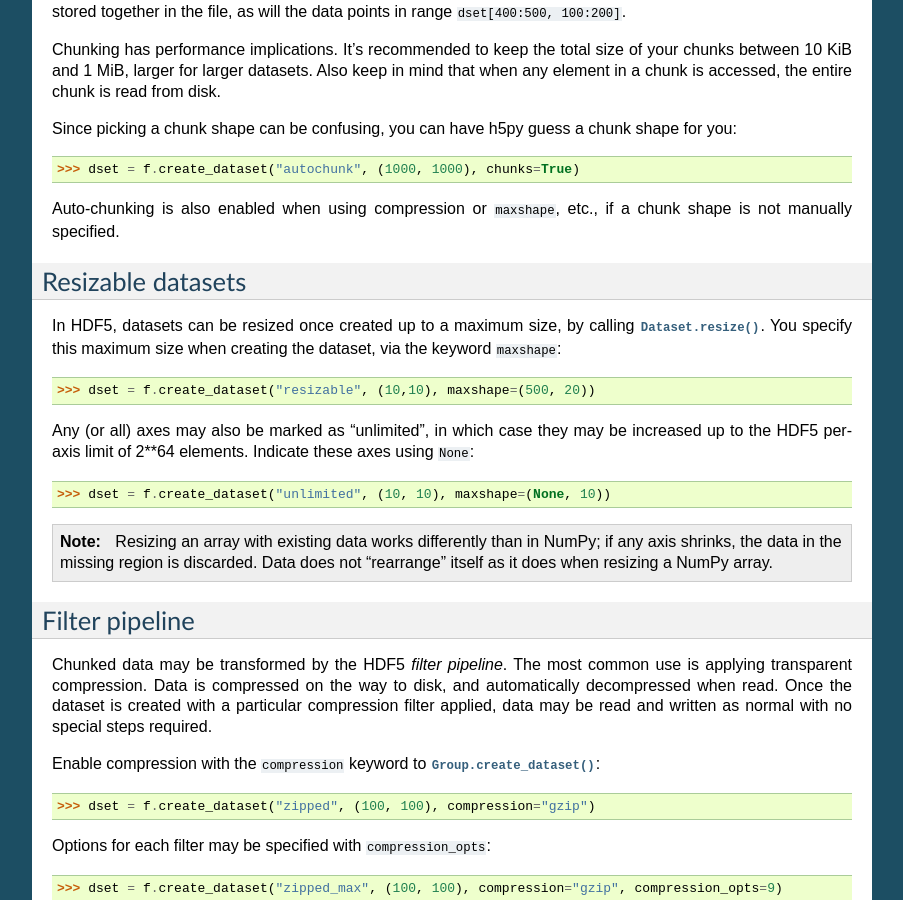
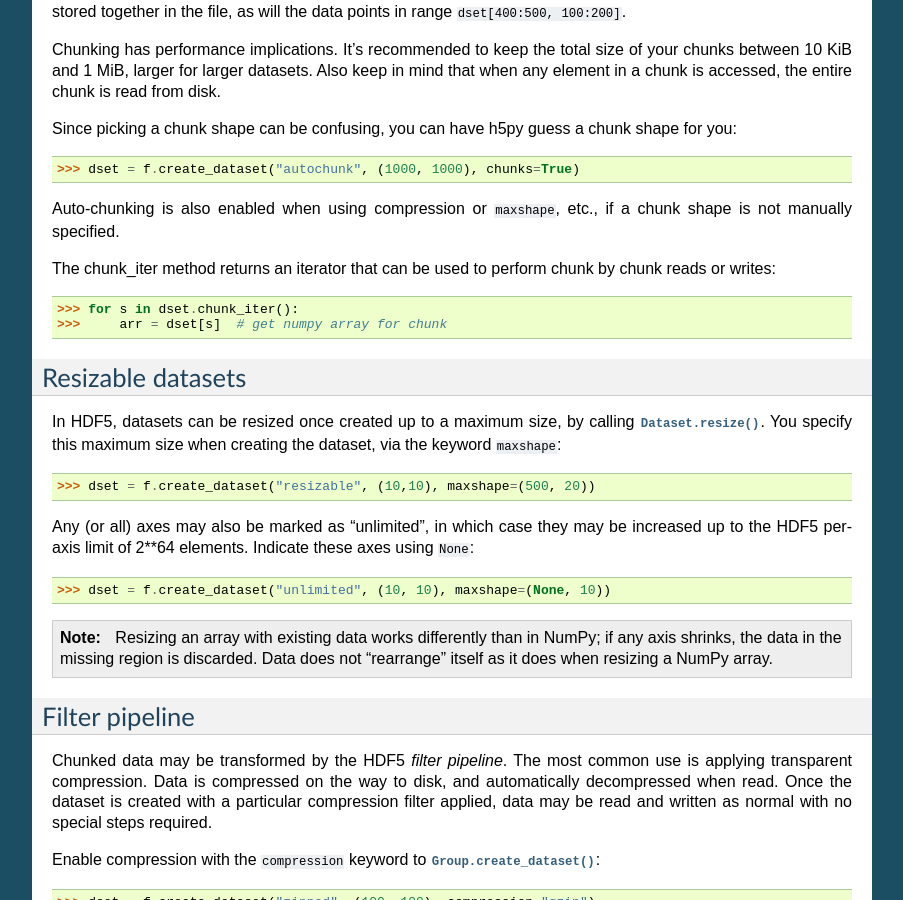
Before and after one commit to h5py/h5py, a Sphinx documentation site: the page built from docs/high/dataset.rst, in a window 1280 px wide and 900 px high, scrolled down 2661 px. Shown: the whole window, without its empty margins (198-1101 px from the left). Built offline with Sphinx 7.4.7, drawn with Linux system fonts in a browser that asks for light colours; pages that are not in the unit, such as notebooks, are missing from menus.

Commit message:
added chunk_iter to dataset hl docs

```diff
--- a/docs/high/dataset.rst
+++ b/docs/high/dataset.rst
@@ -179,6 +179,12 @@ shape for you::
 
 Auto-chunking is also enabled when using compression or ``maxshape``, etc.,
 if a chunk shape is not manually specified.
+
+The chunk_iter method returns an iterator that can be used to perform chunk by chunk
+reads or writes::
+
+    >>> for s in dset.chunk_iter():
+    >>>     arr = dset[s]  # get numpy array for chunk
 
 
 .. _dataset_resize:
```
